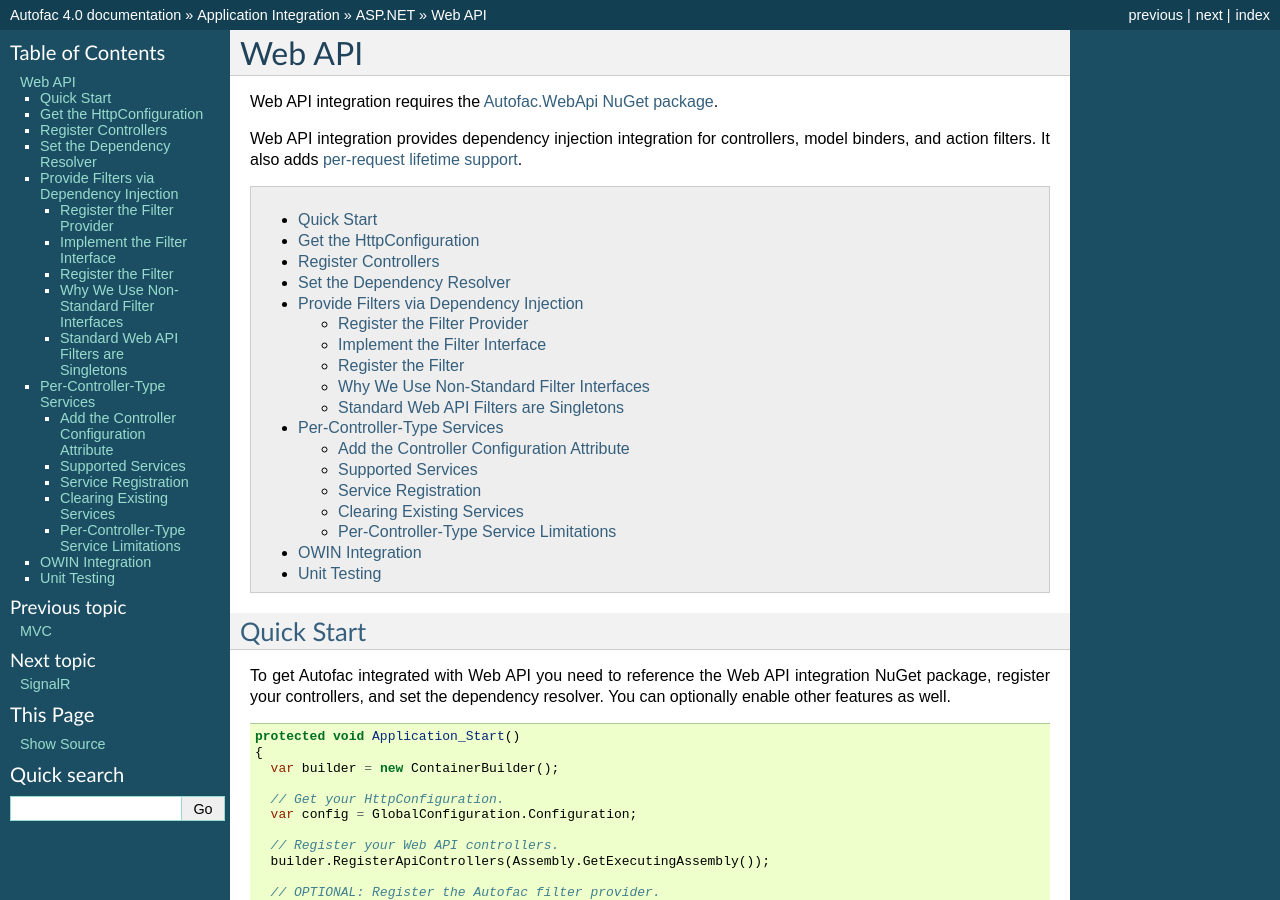
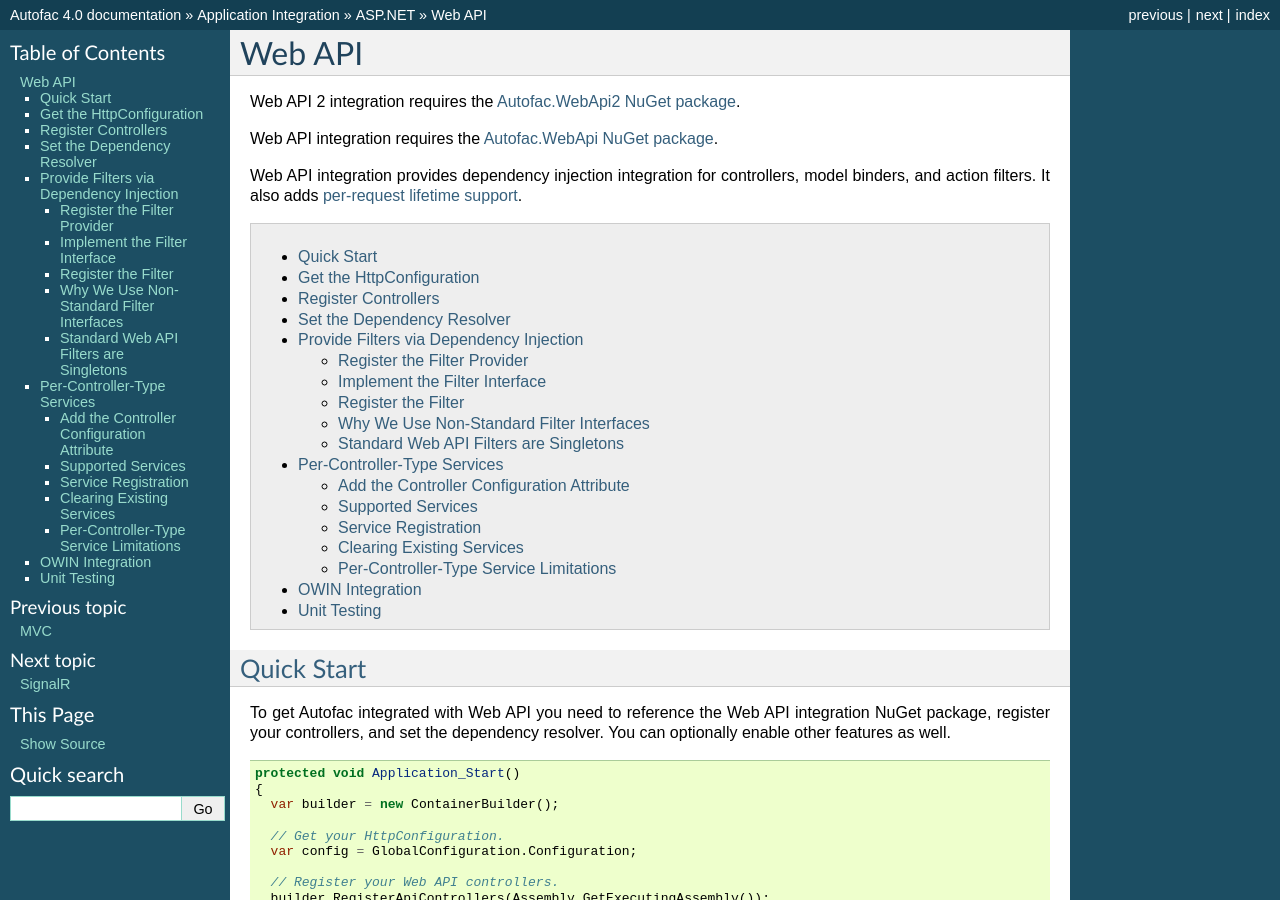
Before and after one commit to autofac/Documentation, a Sphinx documentation site: the page built from docs/integration/webapi.rst, in a window 1280 px wide and 900 px high. Built offline with Sphinx 7.4.7, drawn with Linux system fonts in a browser that asks for light colours.

Commit message:
Update webapi.rst
Added a note about the NuGet package for Web API 2.

```diff
--- a/docs/integration/webapi.rst
+++ b/docs/integration/webapi.rst
@@ -1,6 +1,8 @@
 =======
 Web API
 =======
+
+Web API 2 integration requires the `Autofac.WebApi2 NuGet package <https://www.nuget.org/packages/Autofac.WebApi2>`_.
 
 Web API integration requires the `Autofac.WebApi NuGet package <https://www.nuget.org/packages/Autofac.WebApi/>`_.
 
```
